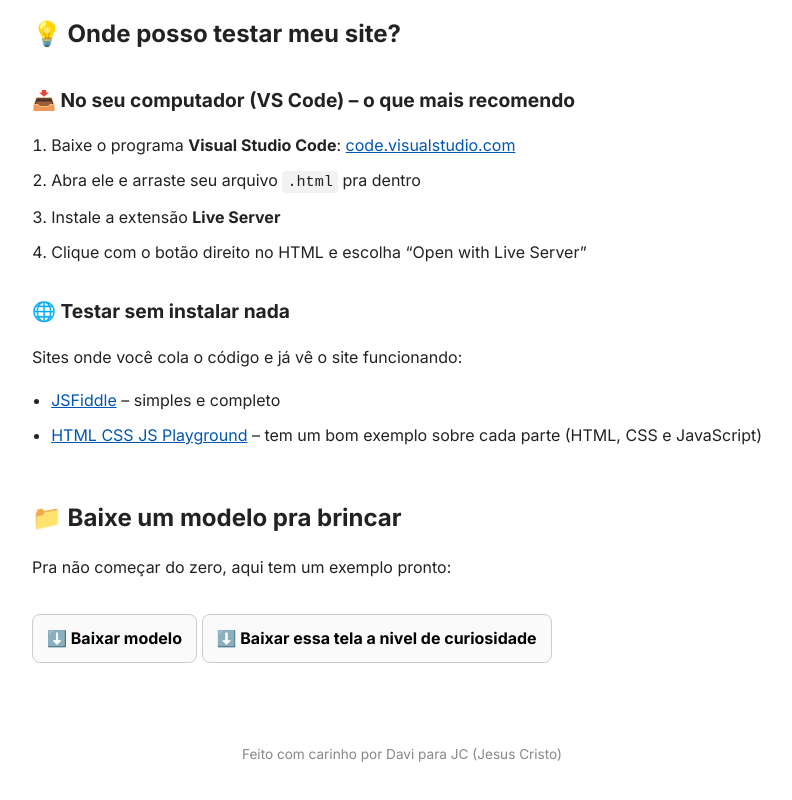
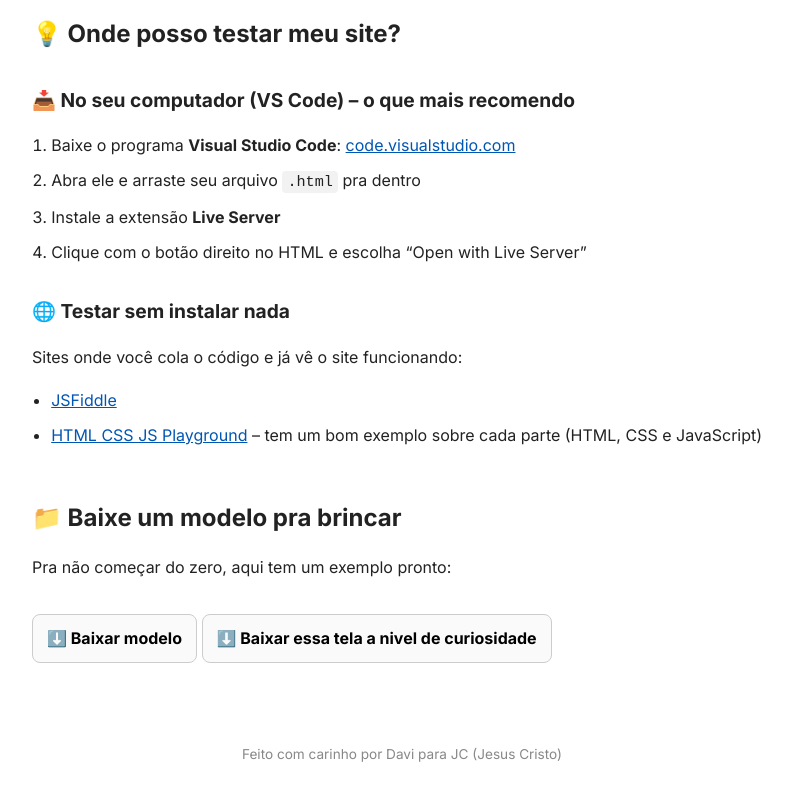
Before and after one commit to sdeiros/Carlos, a plain HTML site: page index.html in a window 1280 px wide. Shown: the part 2934-3734 px from the top of the page, without its empty margins (238-1030 px from the left). Drawn offline with Linux system fonts and the light colour scheme.

Commit message:
Add files via upload

```diff
--- a/index.html
+++ b/index.html
@@ -256,7 +256,7 @@ height: 100px;
         <h3>🌐 Testar sem instalar nada</h3>
         <p>Sites onde você cola o código e já vê o site funcionando:</p>
         <ul>
-            <li><a href="https://jsfiddle.net/" target="_blank">JSFiddle</a> – simples e completo</li>
+            <li><a href="https://jsfiddle.net/" target="_blank">JSFiddle</a></li>
             <li><a href="https://html-css-js.com/" target="_blank">HTML CSS JS Playground</a> – tem um bom exemplo sobre cada parte (HTML, CSS e JavaScript)</li>
         </ul>
 
```
